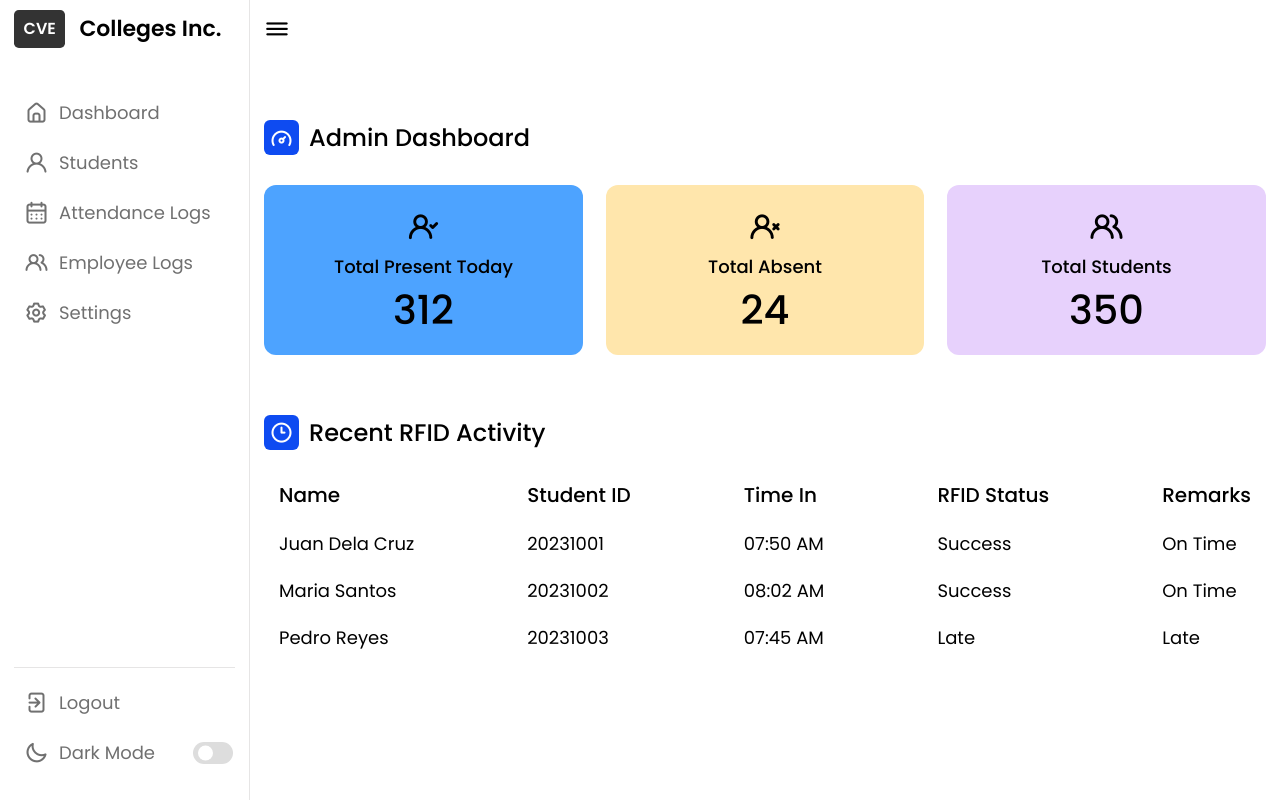
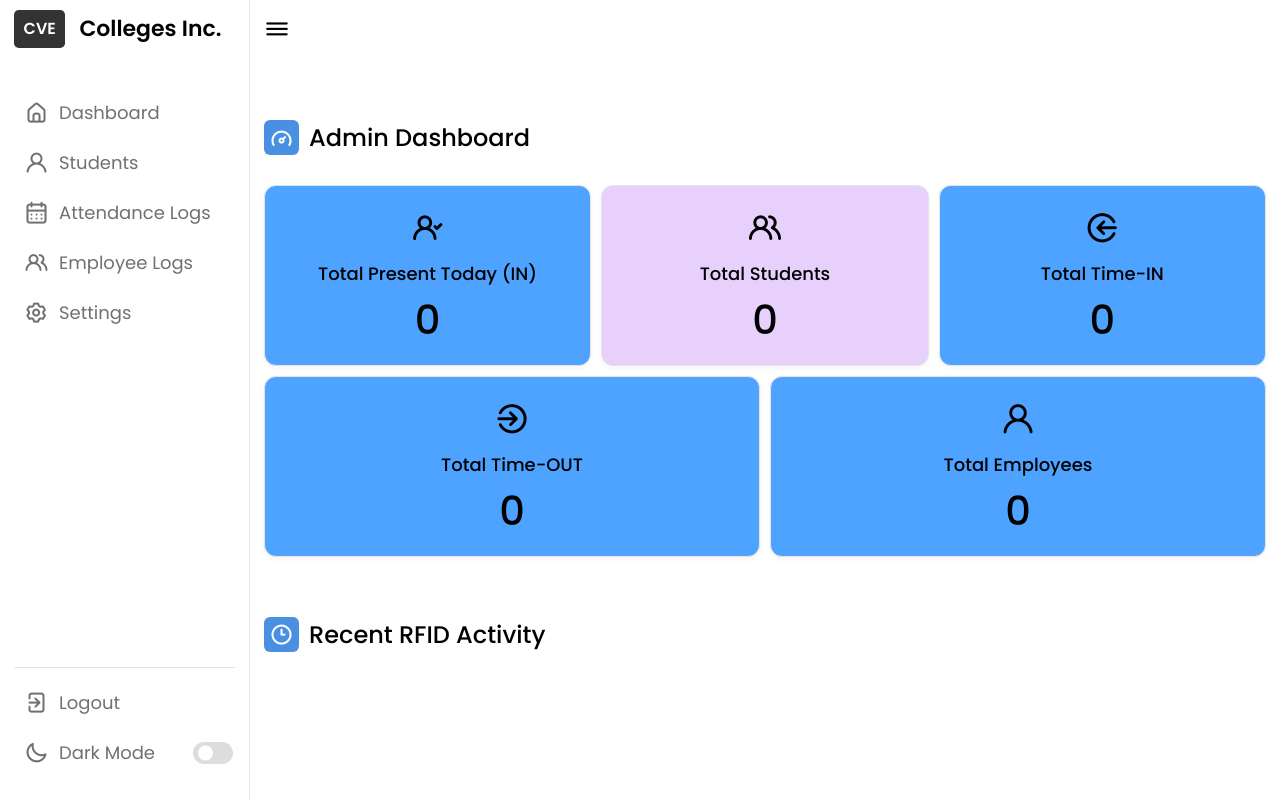
Before and after one commit to Jayvercpsu/RFID-ATTENDANCE-UI, a Python web app: template flask/templates/pages/admin/dashboard.html in a window 1280 px wide. Run offline with Jinja, Linux system fonts and the light colour scheme; the template is opened without the code that fills it, so the values that code supplies are empty.

Commit message:
style: refine dashboard boxes UI with hover and theme updates

```diff
--- /dev/null
+++ b/flask/static/css/dashboard-stats.css
@@ -0,0 +1,52 @@
+:root {
+  --primary-color: #4a90e2; /* You can change this to match your theme */
+  --box-bg: #f9f9f9;
+  --text-dark: #222;
+  --text-light: #777;
+}
+
+.boxes {
+  display: flex;
+  flex-wrap: wrap;
+  gap: 10px;
+  margin-bottom: 20px;
+  justify-content: space-between;
+}
+
+.box {
+  flex: 1 1 calc(33.333% - 12px); /* 3 per row with spacing */
+  background: var(--box-bg);
+  padding: 14px 12px;
+  border-radius: 10px;
+  box-shadow: 0 2px 6px rgba(0, 0, 0, 0.04);
+  text-align: center;
+  transition: all 0.25s ease;
+  min-width: 160px;
+  cursor: pointer;
+  border: 1px solid #e5e5e5;
+}
+
+.box:hover {
+  transform: translateY(-4px);
+  box-shadow: 0 6px 12px rgba(0, 0, 0, 0.08);
+  background: #ffffff;
+}
+
+.box i {
+  font-size: 22px;
+  color: var(--primary-color);
+  margin-bottom: 6px;
+}
+
+.box .text {
+  display: block;
+  font-size: 13px;
+  color: var(--text-light);
+  margin-bottom: 3px;
+}
+
+.box .number {
+  font-size: 18px;
+  font-weight: 600;
+  color: var(--text-dark);
+}
--- /dev/null
+++ b/flask/static/js/dashboard-stats.js
@@ -0,0 +1,43 @@
+document.addEventListener("DOMContentLoaded", () => {
+    fetch('/api/dashboard-stats')
+        .then(res => res.json())
+        .then(data => {
+            document.getElementById("presentToday").textContent = data.present_today;
+            document.getElementById("totalStudents").textContent = data.total_students;
+            document.getElementById("totalEmployees").textContent = data.total_employees;
+            document.getElementById("timeInToday").textContent = data.time_in_today;
+            document.getElementById("timeOutToday").textContent = data.time_out_today;
+
+
+            const container = document.getElementById("recentActivityContainer");
+            container.innerHTML = `
+          <div class="data names">
+            <span class="data-title">Name</span>
+            ${data.recent_logs.map(log => `<span class="data-list">${log.first_name} ${log.last_name}</span>`).join('')}
+          </div>
+          <div class="data email">
+            <span class="data-title">Student ID</span>
+            ${data.recent_logs.map(log => `<span class="data-list">${log.rfid}</span>`).join('')}
+          </div>
+          <div class="data joined">
+            <span class="data-title">Time In</span>
+            ${data.recent_logs.map(log => `<span class="data-list">${new Date(log.timestamp).toLocaleTimeString()}</span>`).join('')}
+          </div>
+          <div class="data type">
+            <span class="data-title">RFID Status</span>
+            ${data.recent_logs.map(log => `<span class="data-list">${log.status}</span>`).join('')}
+          </div>
+          <div class="data status">
+            <span class="data-title">Remarks</span>
+            ${data.recent_logs.map(log => {
+                if (log.status === 'IN') return '<span class="data-list">On Time</span>';
+                if (log.status === 'OUT') return '<span class="data-list">Left</span>';
+                return '<span class="data-list">-</span>';
+            }).join('')}
+          </div>
+        `;
+        })
+        .catch(err => {
+            console.error("Error loading dashboard stats:", err);
+        });
+});
--- a/flask/templates/pages/admin/dashboard.html
+++ b/flask/templates/pages/admin/dashboard.html
@@ -8,6 +8,7 @@
 
   <link rel="stylesheet" href="{{ url_for('static', filename='css/dashboard.css') }}" />
   <link rel="stylesheet" href="{{ url_for('static', filename='css/line.css') }}" />
+  <link rel="stylesheet" href="{{ url_for('static', filename='css/dashboard-stats.css') }}" />
   <title>RFID Attendance Admin Panel</title>
 </head>
 
@@ -30,18 +31,28 @@
       <div class="boxes">
   <div class="box box1">
     <i class="uil uil-user-check"></i>
-            <span class="text">Total Present Today</span>
-            <span class="number">312</span>
-          </div>
-          <div class="box box2">
-            <i class="uil uil-user-times"></i>
-            <span class="text">Total Absent</span>
-            <span class="number">24</span>
+    <span class="text">Total Present Today (IN)</span>
+    <span class="number" id="presentToday">0</span>
   </div>
   <div class="box box3">
     <i class="uil uil-users-alt"></i>
     <span class="text">Total Students</span>
-            <span class="number">350</span>
+    <span class="number" id="totalStudents">0</span>
+  </div>
+  <div class="box box4">
+    <i class="uil uil-sign-in-alt"></i>
+    <span class="text">Total Time-IN</span>
+    <span class="number" id="timeInToday">0</span>
+  </div>
+  <div class="box box5">
+    <i class="uil uil-sign-out-alt"></i>
+    <span class="text">Total Time-OUT</span>
+    <span class="number" id="timeOutToday">0</span>
+  </div>
+  <div class="box box6">
+    <i class="uil uil-user"></i>
+    <span class="text">Total Employees</span>
+    <span class="number" id="totalEmployees">0</span>
   </div>
     </div>
       </div>
@@ -51,43 +62,15 @@
           <i class="uil uil-clock-three"></i>
           <span class="text">Recent RFID Activity</span>
         </div>
-        <div class="activity-data">
-          <div class="data names">
-            <span class="data-title">Name</span>
-            <span class="data-list">Juan Dela Cruz</span>
-            <span class="data-list">Maria Santos</span>
-            <span class="data-list">Pedro Reyes</span>
-          </div>
-          <div class="data email">
-            <span class="data-title">Student ID</span>
-            <span class="data-list">20231001</span>
-            <span class="data-list">20231002</span>
-            <span class="data-list">20231003</span>
-          </div>
-          <div class="data joined">
-            <span class="data-title">Time In</span>
-            <span class="data-list">07:50 AM</span>
-            <span class="data-list">08:02 AM</span>
-            <span class="data-list">07:45 AM</span>
-          </div>
-          <div class="data type">
-            <span class="data-title">RFID Status</span>
-            <span class="data-list">Success</span>
-            <span class="data-list">Success</span>
-            <span class="data-list">Late</span>
-          </div>
-          <div class="data status">
-            <span class="data-title">Remarks</span>
-            <span class="data-list">On Time</span>
-            <span class="data-list">On Time</span>
-            <span class="data-list">Late</span>
-          </div>
+        <div class="activity-data" id="recentActivityContainer">
+        <!-- Dynamically inserted content -->
       </div>
       </div>
     </div>
   </section>
 
   <script src="{{ url_for('static', filename='js/dashboard.js') }}"></script>
+  <script src="{{ url_for('static', filename='js/dashboard-stats.js') }}"></script>
 </body>
 
 </html>
```
Also changed, not shown: flask/api.py (+48 -1 lines). Lines whose indentation alone changed are shown as unchanged.
